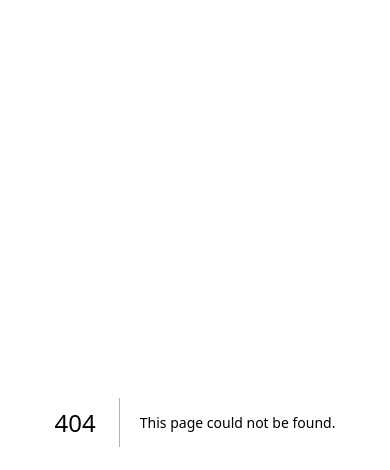
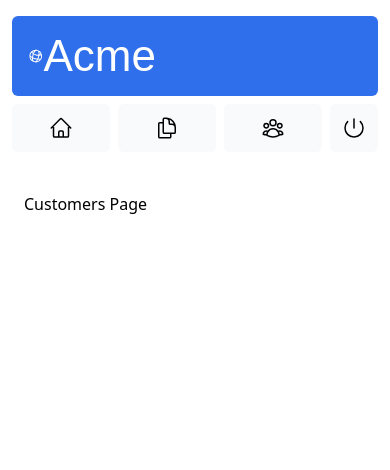
Before and after one commit to Billy272/nextjs-dashboard, a Next.js app: page /dashboard/customers in a window 390 px wide. Before the commit this address had no page. Shown: the top 470 px of the page. Built offline with nearby package versions, Linux system fonts and the light colour scheme; a web font is replaced by a local one.

Commit message:
Add dashboard layout and pages with responsive hero images

```diff
--- /dev/null
+++ b/app/dashboard/customers/page.tsx
@@ -0,0 +1,3 @@
+export default function Page() {
+        return <p>Customers Page</p>
+}
--- /dev/null
+++ b/app/dashboard/invoices/page.tsx
@@ -0,0 +1,3 @@
+export default function Page() {
+        return <p>Invoices Page</p>
+}
--- /dev/null
+++ b/app/dashboard/layout.tsx
@@ -0,0 +1,13 @@
+import React from "react";
+import SideNav from "../ui/dashboard/sidenav";
+
+export default function Layout({ children }: { children: React.ReactNode}) {
+        return (
+                <div className="flex h-screen flex-col md:flex-row md:overflow-hidden">
+                        <div className="w-full flex-none md:w-64">
+                                <SideNav />
+                        </div>
+                        <div className="flex-grow p-6 md:overflow-y-auto md:p-12">{ children }</div>
+                </div>
+        );
+}
--- /dev/null
+++ b/app/dashboard/page.tsx
@@ -0,0 +1,3 @@
+export default function Page() {
+        return <p>Dashboard Page</p>
+}
--- a/app/page.tsx
+++ b/app/page.tsx
@@ -30,6 +30,20 @@
         </div>
         <div className="flex items-center justify-center p-6 md:w-3/5 md:px-28 md:py-12">
           {/* Add Hero Images Here */}
+          <Image
+          src="/hero-desktop.png"
+          width={1000}
+          height={760}
+          className="hidden md:block"
+          alt='Screenshots of the dashboard project show desktop version'
+        />
+        <Image
+          src="/hero-mobile.png"
+          width={560}
+          height={620}
+          className="block md:hidden"
+          alt='Screenshots of the dashboard project show mobile version'
+        />
         </div>
       </div>
     </main>
```
